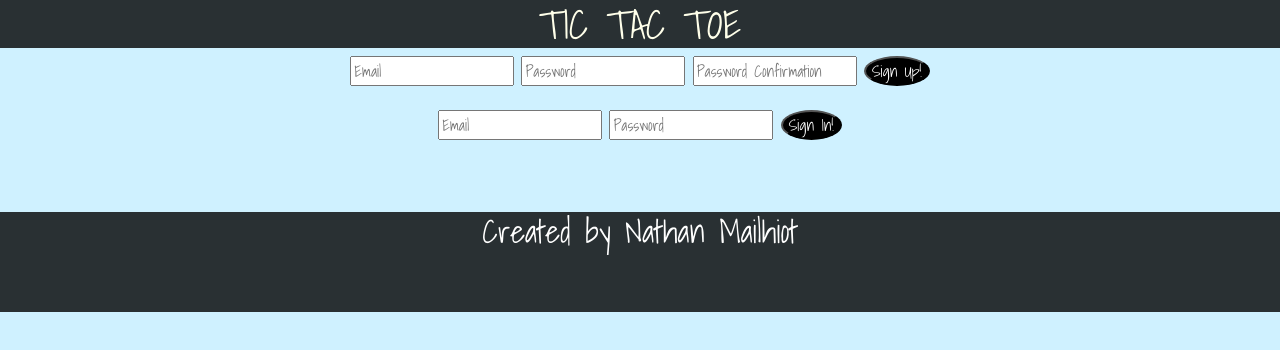
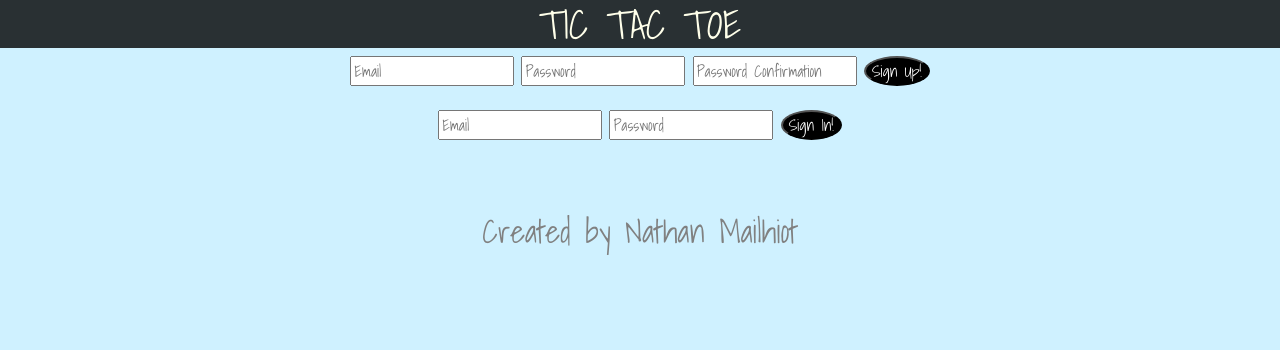
Before and after one commit to shaider0/tic-tac-toe-nathan-mailhiot, a website built with webpack: page index.html in a window 1280 px wide. Built offline with nearby package versions, Linux system fonts and the light colour scheme.

Commit message:
Fix footer

```diff
--- a/assets/styles/index.scss
+++ b/assets/styles/index.scss
@@ -10,8 +10,7 @@ h1{
 
 h2 {
   text-align: center;
-  background: rgba(0, 0, 0, .8);
-  color: white;
+  color: gray;
   position: sticky;
   height: 100px;
 }
```
